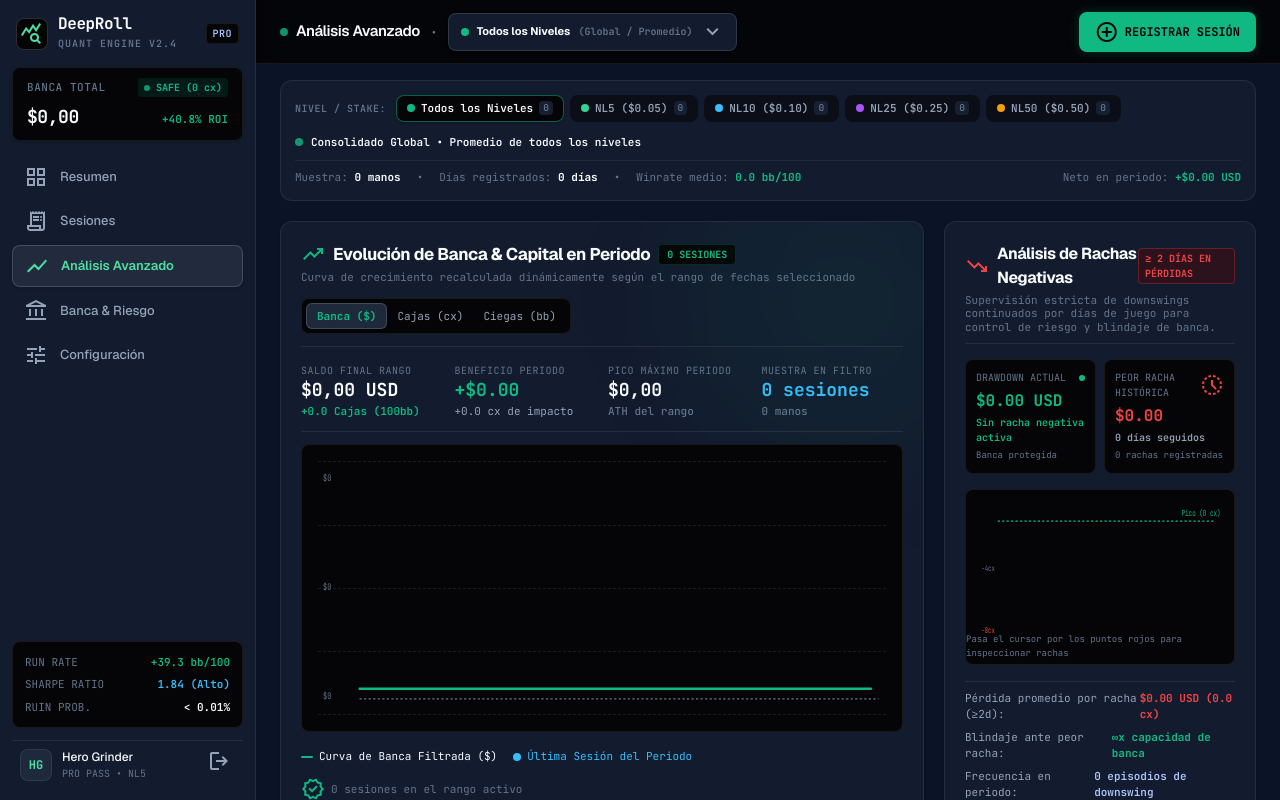
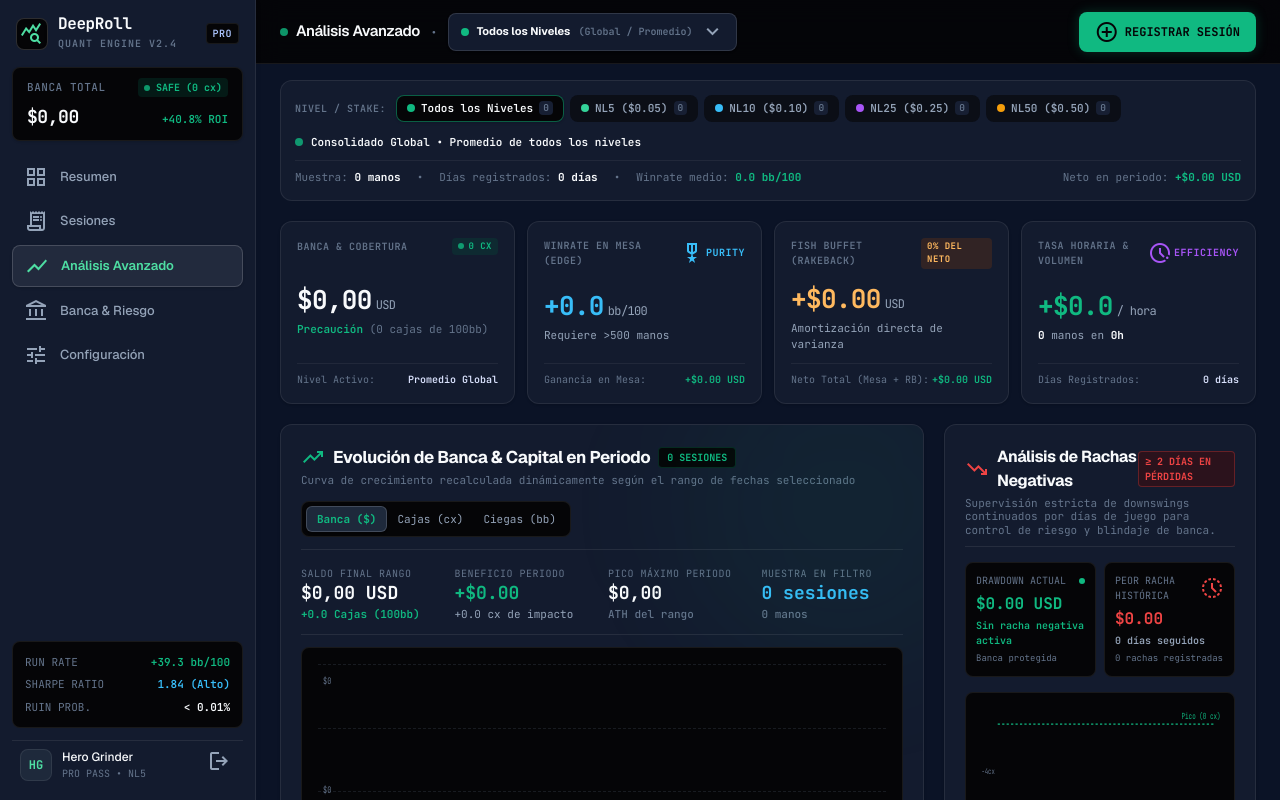
Before and after one commit to Tapota7/DeepRoll-Quantitative-Bankroll-Engine, a React (Vite) app: page / in a window 1280 px wide. Shown: the top 800 px of the page. Built offline with nearby package versions, Linux system fonts and the light colour scheme.

Commit message:
feat(ui): implement Fase 1 & 2 Executive Cockpit layout with 4 Golden KPIs strip

```diff
--- a/src/App.tsx
+++ b/src/App.tsx
@@ -24,6 +24,7 @@ import { SessionsTable } from './components/desktop/SessionsTable';
 import { BancaRiesgoView } from './components/desktop/BancaRiesgoView';
 import { ConfiguracionView } from './components/desktop/ConfiguracionView';
 import { QuantDiagnosticModule } from './components/desktop/QuantDiagnosticModule';
+import { ExecutiveMetricsStrip } from './components/desktop/ExecutiveMetricsStrip';
 
 // Modals
 import { EditSessionDrawer } from './components/modals/EditSessionDrawer';
@@ -446,6 +447,14 @@ export default function App() {
             {/* TAB ROUTING */}
             {desktopTab === 'analisis' && (
               <>
+                {/* 4 GOLDEN EXECUTIVE KPIS */}
+                <ExecutiveMetricsStrip
+                  ledger={ledger}
+                  sessions={filteredSessions}
+                  boxSize={activeBoxSize}
+                  selectedStake={selectedStake}
+                />
+
                 {/* LEVEL 1: DUAL CHART ROW */}
                 <div className="grid grid-cols-1 lg:grid-cols-12 gap-5">
                   <div className="lg:col-span-8">
@@ -503,7 +512,15 @@ export default function App() {
 
             {desktopTab === 'resumen' && (
               <>
-                {/* Resumen Executive Layout */}
+                {/* 4 GOLDEN EXECUTIVE KPIS */}
+                <ExecutiveMetricsStrip
+                  ledger={ledger}
+                  sessions={filteredSessions}
+                  boxSize={activeBoxSize}
+                  selectedStake={selectedStake}
+                />
+
+                {/* VISUAL HUB: EVOLUTION & UNDERWATER DRAWDOWN */}
                 <div className="grid grid-cols-1 lg:grid-cols-12 gap-5">
                   <div className="lg:col-span-8">
                     <BankrollGrowthChart ledger={ledger} sessions={filteredSessions} boxSize={activeBoxSize} />
@@ -512,17 +529,12 @@ export default function App() {
                     <UnderwaterChart ledger={ledger} sessions={filteredSessions} />
                   </div>
                 </div>
-                <QuantTelemetryRibbon ledger={ledger} sessions={filteredSessions} boxSize={activeBoxSize} />
+
+                {/* DIAGNOSTIC COACH HEURISTICS */}
                 <QuantDiagnosticModule sessions={filteredSessions} />
+
+                {/* AUDIT & DAILY PERFORMANCE */}
                 <DailyPerformanceCard sessions={filteredSessions} />
-                <div className="grid grid-cols-1 lg:grid-cols-12 gap-5">
-                  <div className="lg:col-span-6">
-                    <DistributionHistogram sessions={filteredSessions} />
-                  </div>
-                  <div className="lg:col-span-6">
-                    <CrossPerformanceMatrix sessions={filteredSessions} />
-                  </div>
-                </div>
                 <SessionsTable
                   sessions={filteredSessions}
                   totalSessionsCount={sessions.length}
--- /dev/null
+++ b/src/components/desktop/ExecutiveMetricsStrip.tsx
@@ -0,0 +1,204 @@
+import React, { useMemo } from 'react';
+import { BankrollLedger, Session } from '../../types/poker';
+
+interface ExecutiveMetricsStripProps {
+  ledger: BankrollLedger;
+  sessions: Session[];
+  boxSize: number;
+  selectedStake: string;
+}
+
+export const ExecutiveMetricsStrip: React.FC<ExecutiveMetricsStripProps> = ({
+  ledger,
+  sessions,
+  boxSize,
+  selectedStake,
+}) => {
+  const metrics = useMemo(() => {
+    const totalHands = sessions.reduce((a, s) => a + s.hands, 0);
+    const totalMinutes = sessions.reduce((a, s) => a + s.durationMinutes, 0);
+    const totalHours = totalMinutes / 60;
+
+    const totalDirect = sessions.reduce((a, s) => a + s.directProfit, 0);
+    const totalRakeback = sessions.reduce((a, s) => a + s.rakeback, 0);
+    const totalNet = sessions.reduce((a, s) => a + s.netProfit, 0);
+
+    // 1. Cajas según el nivel activo
+    const totalCajas = parseFloat((ledger.currentBalance / (boxSize || 5.0)).toFixed(1));
+
+    // 2. Winrate ponderado y margen de error con intervalo de confianza del 95%
+    // Desviación típica estimada en deepstack cash: sigma ~ 75-80 bb/100
+    const totalBb = sessions.reduce((a, s) => a + (s.directProfit / s.bb), 0);
+    const winrateBB100 = totalHands > 0 ? parseFloat((totalBb / (totalHands / 100)).toFixed(2)) : 0;
+    const standardError = totalHands >= 500
+      ? parseFloat(((1.96 * 78) / Math.sqrt(totalHands / 100)).toFixed(1))
+      : null;
+
+    // 3. Rakeback Share
+    let rakebackSharePct = 0;
+    if (totalNet > 0) {
+      rakebackSharePct = Math.min(100, Math.round((totalRakeback / totalNet) * 100));
+    } else if (totalRakeback > 0) {
+      rakebackSharePct = 100;
+    }
+
+    // 4. Ganancia horaria real
+    const hourlyProfitUSD = totalHours > 0 ? parseFloat((totalNet / totalHours).toFixed(2)) : 0;
+
+    return {
+      balanceUSD: ledger.currentBalance,
+      totalCajas,
+      totalHands,
+      totalHours: parseFloat(totalHours.toFixed(1)),
+      winrateBB100,
+      standardError,
+      totalDirect,
+      totalRakeback,
+      rakebackSharePct,
+      totalNet,
+      hourlyProfitUSD,
+    };
+  }, [ledger, sessions, boxSize]);
+
+  const stakeLabel =
+    selectedStake === 'all'
+      ? 'Promedio Global'
+      : `${selectedStake} ($${boxSize}/cx)`;
+
+  return (
+    <div className="grid grid-cols-1 sm:grid-cols-2 lg:grid-cols-4 gap-3 font-mono">
+      {/* KPI 1: Capital Disponible & Cajas */}
+      <div className="p-4 rounded-xl bg-[#131b2e] border border-[rgba(255,255,255,0.08)] flex flex-col justify-between shadow-sm relative overflow-hidden group hover:border-[#10b981]/40 transition-all">
+        <div className="flex items-center justify-between text-[#64748b] text-[10px] uppercase tracking-wider font-semibold">
+          <span>Banca &amp; Cobertura</span>
+          <span className="flex items-center gap-1 text-[#10b981] bg-[#064e3b]/30 px-1.5 py-0.5 rounded text-[9px] font-bold">
+            <span className="w-1.5 h-1.5 rounded-full bg-[#10b981] animate-pulse" />
+            {metrics.totalCajas} CX
+          </span>
+        </div>
+
+        <div className="my-2.5">
+          <div className="text-[26px] font-bold text-[#f8fafc] tabular-nums tracking-tight">
+            ${metrics.balanceUSD.toLocaleString('es-ES', { minimumFractionDigits: 2, maximumFractionDigits: 2 })}
+            <span className="text-[12px] font-normal text-[#94a3b8] ml-1">USD</span>
+          </div>
+          <div className="text-[11px] text-[#10b981] font-semibold mt-0.5">
+            {metrics.totalCajas >= 50 ? 'Banca Blindada' : metrics.totalCajas >= 30 ? 'Zona Segura' : 'Precaución'}{' '}
+            <span className="text-[#64748b] font-normal">({metrics.totalCajas} cajas de 100bb)</span>
+          </div>
+        </div>
+
+        <div className="pt-2 border-t border-[rgba(255,255,255,0.06)] flex items-center justify-between text-[10px] text-[#64748b]">
+          <span>Nivel Activo:</span>
+          <span className="text-[#dae2fd] font-semibold">{stakeLabel}</span>
+        </div>
+      </div>
+
+      {/* KPI 2: Winrate Técnico en Mesas */}
+      <div className="p-4 rounded-xl bg-[#131b2e] border border-[rgba(255,255,255,0.08)] flex flex-col justify-between shadow-sm group hover:border-[#38bdf8]/40 transition-all">
+        <div className="flex items-center justify-between text-[#64748b] text-[10px] uppercase tracking-wider font-semibold">
+          <span>Winrate en Mesa (Edge)</span>
+          <span className="text-[#38bdf8] text-[10px] flex items-center gap-0.5 font-bold">
+            <span className="material-symbols-outlined text-[13px]">military_tech</span>
+            PURITY
+          </span>
+        </div>
+
+        <div className="my-2.5">
+          <div
+            className={`text-[26px] font-bold tabular-nums tracking-tight ${
+              metrics.winrateBB100 >= 0 ? 'text-[#38bdf8]' : 'text-[#ef4444]'
+            }`}
+          >
+            {metrics.winrateBB100 >= 0 ? `+${metrics.winrateBB100.toFixed(1)}` : metrics.winrateBB100.toFixed(1)}
+            <span className="text-[12px] font-normal text-[#94a3b8] ml-1">bb/100</span>
+          </div>
+          <div className="text-[11px] text-[#94a3b8] font-normal mt-0.5">
+            {metrics.standardError ? (
+              <span>
+                IC 95%: <strong className="text-[#f8fafc]">±{metrics.standardError} bb</strong>
+              </span>
+            ) : (
+              <span>Requiere &gt;500 manos</span>
+            )}
+          </div>
+        </div>
+
+        <div className="pt-2 border-t border-[rgba(255,255,255,0.06)] flex items-center justify-between text-[10px] text-[#64748b]">
+          <span>Ganancia en Mesa:</span>
+          <span
+            className={`font-semibold tabular-nums ${
+              metrics.totalDirect >= 0 ? 'text-[#10b981]' : 'text-[#ef4444]'
+            }`}
+          >
+            {metrics.totalDirect >= 0 ? '+' : ''}${metrics.totalDirect.toFixed(2)} USD
+          </span>
+        </div>
+      </div>
+
+      {/* KPI 3: Fish Buffet & Rakeback */}
+      <div className="p-4 rounded-xl bg-[#131b2e] border border-[rgba(255,255,255,0.08)] flex flex-col justify-between shadow-sm group hover:border-[#ffb95f]/40 transition-all">
+        <div className="flex items-center justify-between text-[#64748b] text-[10px] uppercase tracking-wider font-semibold">
+          <span>Fish Buffet (Rakeback)</span>
+          <span className="text-[#ffb95f] bg-[#78350f]/30 px-1.5 py-0.5 rounded text-[9px] font-bold">
+            {metrics.rakebackSharePct}% DEL NETO
+          </span>
+        </div>
+
+        <div className="my-2.5">
+          <div className="text-[26px] font-bold text-[#ffb95f] tabular-nums tracking-tight">
+            +${metrics.totalRakeback.toFixed(2)}
+            <span className="text-[12px] font-normal text-[#94a3b8] ml-1">USD</span>
+          </div>
+          <div className="text-[11px] text-[#94a3b8] font-normal mt-0.5">
+            Amortización directa de varianza
+          </div>
+        </div>
+
+        <div className="pt-2 border-t border-[rgba(255,255,255,0.06)] flex items-center justify-between text-[10px] text-[#64748b]">
+          <span>Neto Total (Mesa + RB):</span>
+          <span
+            className={`font-semibold tabular-nums ${
+              metrics.totalNet >= 0 ? 'text-[#10b981]' : 'text-[#ef4444]'
+            }`}
+          >
+            {metrics.totalNet >= 0 ? '+' : ''}${metrics.totalNet.toFixed(2)} USD
+          </span>
+        </div>
+      </div>
+
+      {/* KPI 4: Rendimiento Horario & Volumen */}
+      <div className="p-4 rounded-xl bg-[#131b2e] border border-[rgba(255,255,255,0.08)] flex flex-col justify-between shadow-sm group hover:border-[#a855f7]/40 transition-all">
+        <div className="flex items-center justify-between text-[#64748b] text-[10px] uppercase tracking-wider font-semibold">
+          <span>Tasa Horaria &amp; Volumen</span>
+          <span className="text-[#a855f7] text-[10px] flex items-center gap-0.5 font-bold">
+            <span className="material-symbols-outlined text-[13px]">pace</span>
+            EFFICIENCY
+          </span>
+        </div>
+
+        <div className="my-2.5">
+          <div
+            className={`text-[26px] font-bold tabular-nums tracking-tight ${
+              metrics.hourlyProfitUSD >= 0 ? 'text-[#10b981]' : 'text-[#ef4444]'
+            }`}
+          >
+            {metrics.hourlyProfitUSD >= 0 ? `+$${metrics.hourlyProfitUSD.toFixed(1)}` : `-$${Math.abs(metrics.hourlyProfitUSD).toFixed(1)}`}
+            <span className="text-[12px] font-normal text-[#94a3b8] ml-1">/ hora</span>
+          </div>
+          <div className="text-[11px] text-[#94a3b8] font-normal mt-0.5">
+            <strong className="text-[#f8fafc]">{metrics.totalHands.toLocaleString()}</strong> manos en{' '}
+            <strong className="text-[#f8fafc]">{metrics.totalHours}h</strong>
+          </div>
+        </div>
+
+        <div className="pt-2 border-t border-[rgba(255,255,255,0.06)] flex items-center justify-between text-[10px] text-[#64748b]">
+          <span>Días Registrados:</span>
+          <span className="text-[#dae2fd] font-semibold">
+            {sessions.length} {sessions.length === 1 ? 'día' : 'días'}
+          </span>
+        </div>
+      </div>
+    </div>
+  );
+};
```
Also changed, not shown: 1 other file (tests, documents, lock files or other folders).
